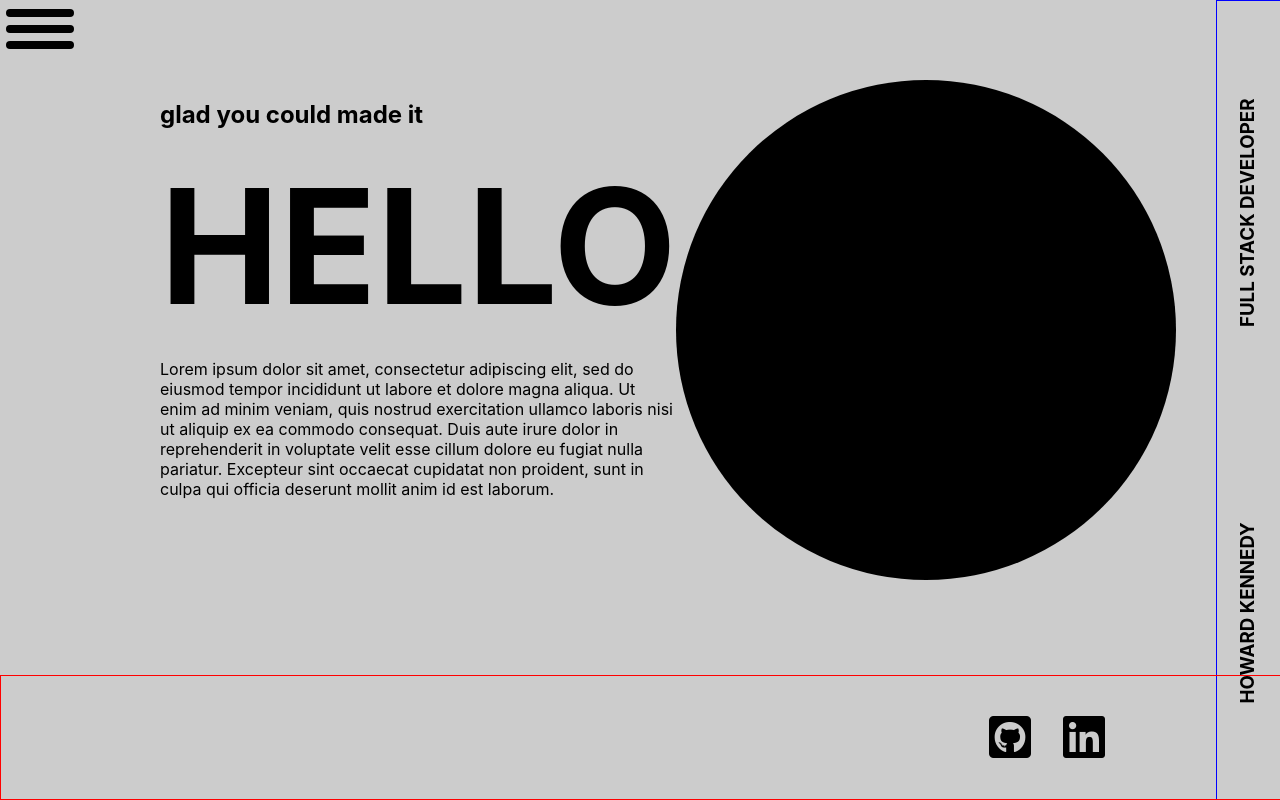
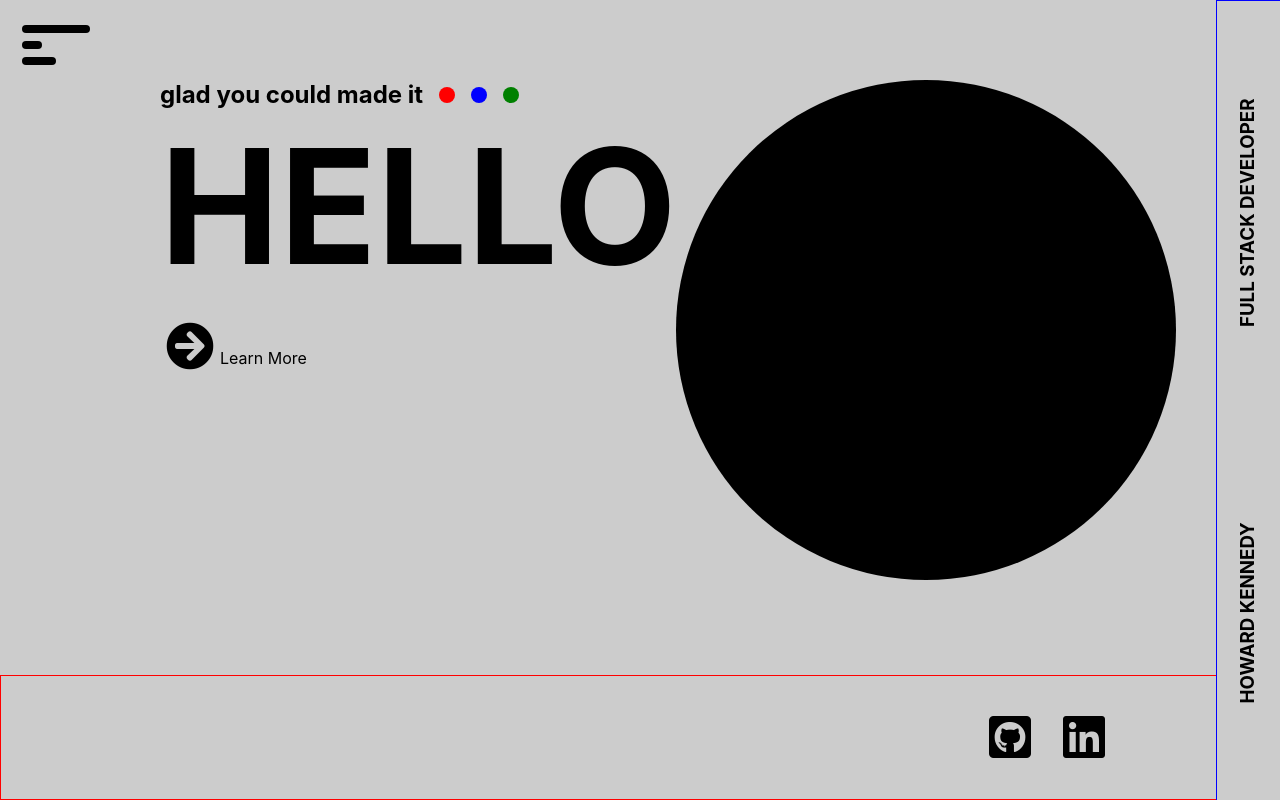
Before and after one commit to hkennedyvi/hk-portfolio, a React (Create React App) app: page / in a window 1280 px wide. Built offline with nearby package versions, Linux system fonts and the light colour scheme.

Commit message:
about animated, style edits

```diff
--- a/src/components/Main/index.jsx
+++ b/src/components/Main/index.jsx
@@ -1,18 +1,39 @@
-import React from 'react';
+import React, { useState } from 'react';
 import './main.scss';
 
 function Main() {
 
+    const [isAnimated, setIsAnimated] = useState(false);
+
+    function toggleLearnMore(e) {
+        e.preventDefault();
+        setIsAnimated(!isAnimated);
+    }
+
     return (
         <div className="main">
             <div className="main_blurb">
-                <h2>
-                    glad you could made it
-                </h2>
+                <div className="main_blurb_top">
+                    <h2 className="main_blurb_top_item">
+                        glad you could made it
+                    </h2>
+                    <div className="main_blurb_top_item decoration_circle"></div>
+                    <div className="main_blurb_top_item decoration_circle"></div>
+                    <div className="main_blurb_top_item decoration_circle"></div>
+                </div>
                 <h1 className="main_header">
                     HELLO
                 </h1>
-                <p>Lorem ipsum dolor sit amet, consectetur adipiscing elit, sed do eiusmod tempor incididunt ut labore et dolore magna aliqua. Ut enim ad minim veniam, quis nostrud exercitation ullamco laboris nisi ut aliquip ex ea commodo consequat. Duis aute irure dolor in reprehenderit in voluptate velit esse cillum dolore eu fugiat nulla pariatur. Excepteur sint occaecat cupidatat non proident, sunt in culpa qui officia deserunt mollit anim id est laborum.</p>
+                <p>
+                    <button onClick={toggleLearnMore}
+                        className={`arrow_btn nav_button ${isAnimated ? "arrow_btn_animated" : ""}`}>
+                        <i className="fas fa-arrow-circle-right"></i>
+                    </button>
+                Learn More
+                </p>
+                <p className={`blurb_copy ${isAnimated ? "blurb_animated" : ""}`}>
+                    Lorem ipsum dolor sit amet, consectetur adipiscing elit, sed do eiusmod tempor incididunt ut labore et dolore magna aliqua. Ut enim ad minim veniam, quis nostrud exercitation ullamco laboris nisi ut aliquip ex ea commodo consequat. Duis aute irure dolor in reprehenderit in voluptate velit esse cillum dolore eu fugiat nulla pariatur. Excepteur sint occaecat cupidatat non proident, sunt in culpa qui officia deserunt mollit anim id est laborum.
+                </p>
             </div>
             <div>
                 <div className="dummy_image">
--- a/src/components/Main/main.scss
+++ b/src/components/Main/main.scss
@@ -9,6 +9,70 @@
     font-size: 10rem;
 }
 
+.main_blurb_top {
+    display: flex;
+    align-items: center;
+}
+
+.main_blurb_top_item {
+    margin: 0 1rem 0 0;
+}
+
+.decoration_circle {
+    height: 1rem;
+    width: 1rem;
+    border-radius: 50%;
+}
+
+.decoration_circle:nth-child(2) {
+    background: red;
+}
+
+.decoration_circle:nth-child(3) {
+    background: blue;
+}
+
+.decoration_circle:nth-child(4) {
+    background: green;
+}
+
+.arrow_btn {
+    font-size: 3rem;
+    background: none;
+    border: none;
+    transition: ease-in 600ms;
+}
+
+.arrow_btn_animated {
+    transform: rotate(90deg);
+}
+
+.blurb_copy {
+    width: 100%;
+    height: 30%;
+    border-bottom: 5px solid white;
+    overflow: hidden;
+    visibility: hidden;
+}
+
+.blurb_animated {
+    animation: slide-left 1200ms;
+    animation-fill-mode: forwards;
+}
+
+@keyframes slide-left {
+    from {
+        margin: 0 0 0 100%;
+        opacity: 0;
+    }
+
+    to {
+        margin-left: 0%;
+        opacity: 1;
+        visibility: visible;
+    }
+}
+
 .main_blurb {
     text-align: start;
 }
@@ -16,6 +80,6 @@
 .dummy_image {
     width: 500px;
     height: 500px;
-    border-radius: 50%  ;
+    border-radius: 50%;
     background: black;
 }
--- a/src/components/NavBar/navbar.scss
+++ b/src/components/NavBar/navbar.scss
@@ -1,6 +1,6 @@
 .navbar {
     position: fixed;
-    background: blue;
+    background: grey;
     width: 0;
     transition: width 200ms;
 }
@@ -20,7 +20,7 @@
 }
 
 .nav_item:hover {
-    background: red;
+    background: rgb(95, 95, 95);
 }
 
 .nav_link {
@@ -36,23 +36,10 @@
     margin: 0 0 0 1rem;
 }
 
-.nav_button {
-    background: none;
-    border: none;
-}
-
-.nav_button:hover {
-    cursor: pointer;
-}
-
-.nav_button:focus {
-    outline: none;
-}
-
 .burger {
     position: absolute;
-    top: 0;
-    left: 0;
+    top: 1rem;
+    left: 1rem;
     width: 5rem;
 
     .burger_bar {
--- a/src/components/SideBar/sidebar.scss
+++ b/src/components/SideBar/sidebar.scss
@@ -3,10 +3,12 @@
     display: flex;
     justify-content: space-around;
     border: blue solid 1px;
+    background: #cccccc ;
     width: 100vh;
     height: 100%;
     transform-origin: top right;
     top: 0;
     right: 4rem;
     transform: rotate(-90deg);
+    z-index: 1;
 }
--- a/src/index.scss
+++ b/src/index.scss
@@ -6,3 +6,16 @@ body {
     'Ubuntu', 'Cantarell', 'Fira Sans', 'Droid Sans', 'Helvetica Neue',
     sans-serif;
 }
+
+.nav_button {
+  background: none;
+  border: none;
+}
+
+.nav_button:hover {
+  cursor: pointer;
+}
+
+.nav_button:focus {
+  outline: none;
+}
```
